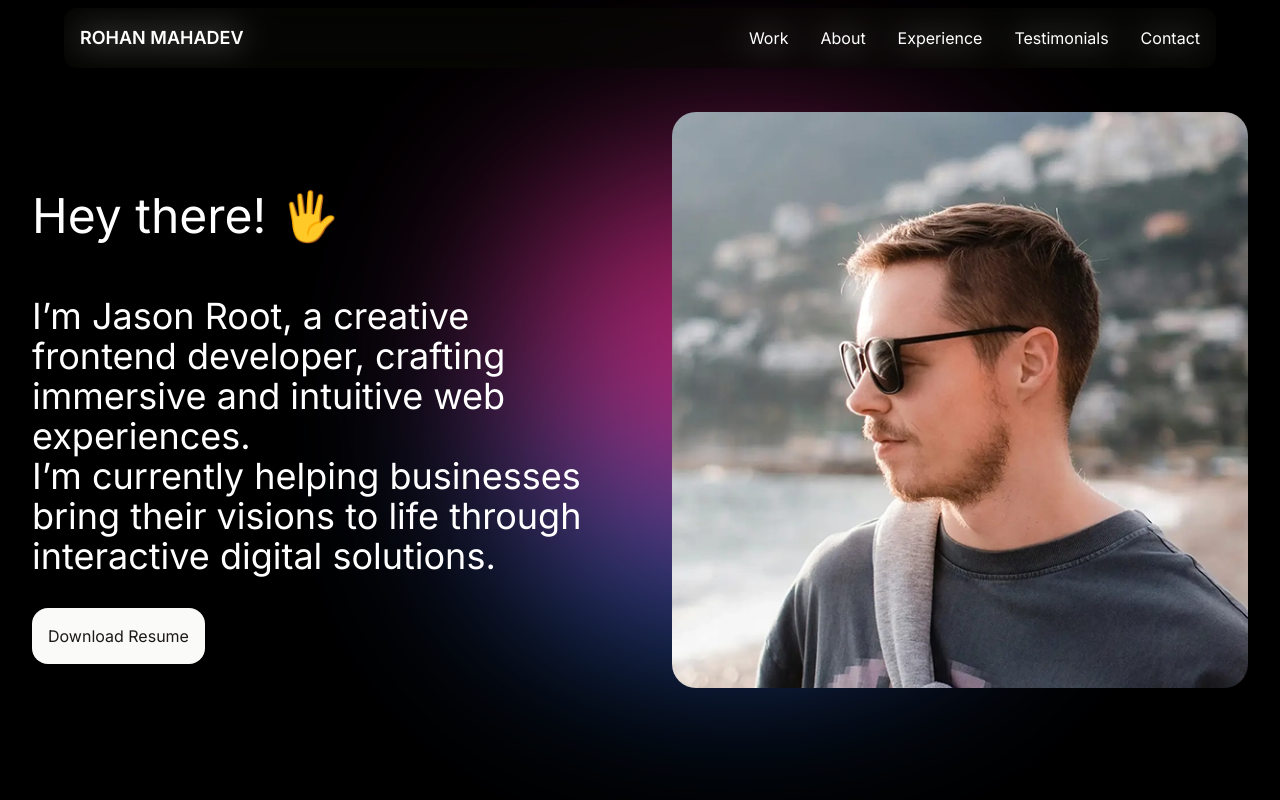
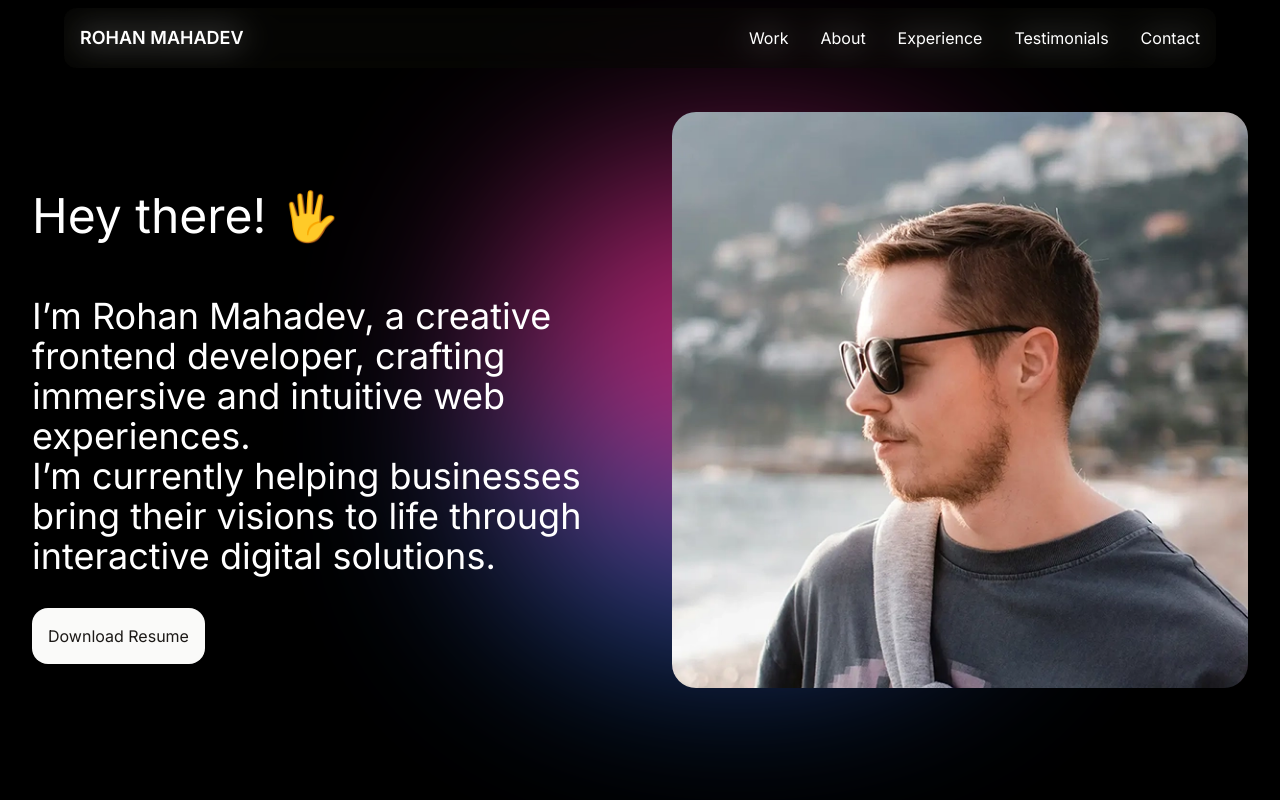
Before and after one commit to Rohan-222/portfolio-frontend, a React (Vite) app in the folder frontend-portfolio/: page / in a window 1280 px wide. Shown: the top 800 px of the page. Built offline with nearby package versions, Linux system fonts and the light colour scheme.

Commit message:
initial commit

```diff
--- a/frontend-portfolio/src/constants/index.js
+++ b/frontend-portfolio/src/constants/index.js
@@ -23,7 +23,7 @@ export const LINKS = [
 export const HERO_CONTENT = {
   greeting: "Hey there! 🖐️",
   introduction:
-    "I’m Jason Root, a creative frontend developer, crafting immersive and intuitive web experiences.",
+    "I’m Rohan Mahadev, a creative frontend developer, crafting immersive and intuitive web experiences.",
   description:
     "I’m currently helping businesses bring their visions to life through interactive digital solutions.",
   resumeLinkText: "Download Resume",
```
